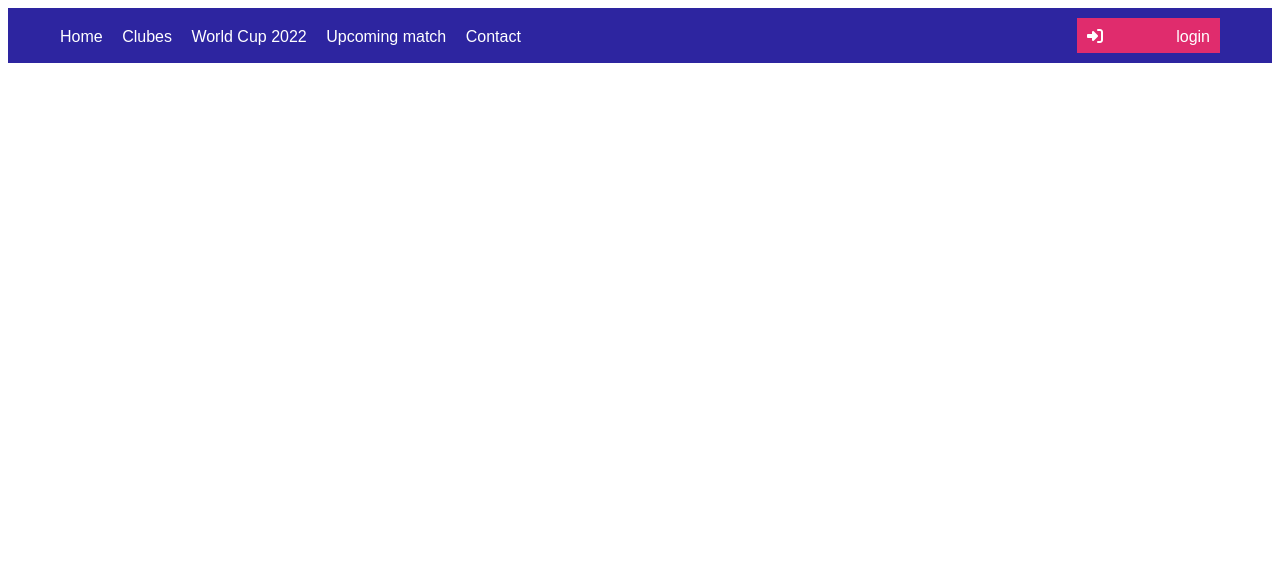
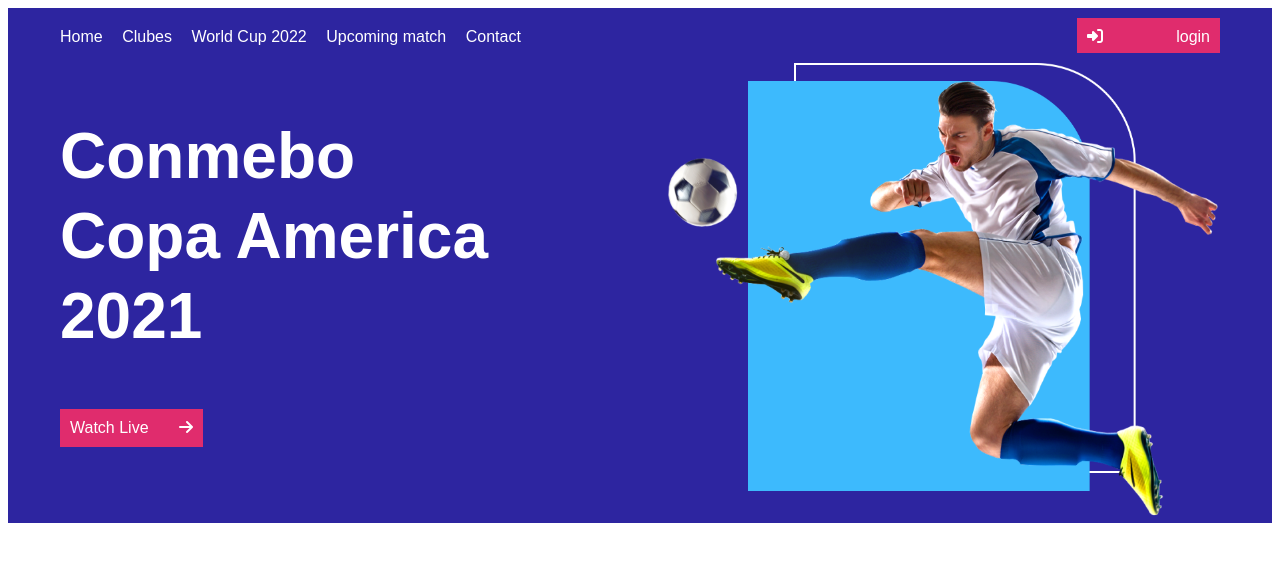
Before and after one commit to Mehedi287/Foot-Ball-Club, a plain HTML site: page index.html in a window 1280 px wide. Drawn offline with Linux system fonts and the light colour scheme.

Commit message:
secton head added

```diff
--- a/index.html
+++ b/index.html
@@ -16,7 +16,7 @@
     <!-- srat headers -->
     <header>
         <!-- navication bar -->
-        <nav>
+        <nav class="container nav">
             <div class="menu-bar">
                 <a target="_balnk" href="#">Home</a>
                 <a target="_balnk" href="#">Clubes</a>
@@ -28,6 +28,21 @@
                 <a target="_balnk" href="#"><i class="fas fa-sign-in-alt"></i>login</a>
             </div>
         </nav>
+        <!-- start head section -->
+        <section class="container head-section">
+            <div class="section-title">
+                <h1>Conmebo Copa America 2021</h1>
+                <div class="login">
+                    <a target="_balnk" href="#">Watch Live<i class="fas fa-arrow-right"></i></a>
+                </div>
+
+            </div>
+
+            <div class="secton-thumble">
+                <img src="images/banner.png" alt="">
+            </div>
+
+        </section>
     </header>
 </body>
 
--- a/style.css
+++ b/style.css
@@ -8,6 +8,10 @@
  body{
     font-family: 'Fira Sans Condensed', sans-serif;
  }
+ .container{
+    width: 1160px;
+    margin: 0 auto;
+ }
  /*----------------
   header styles
   ----------------*/
@@ -16,12 +20,10 @@
       width: 100%;
   }
   /* navicaton styles */
-  nav{
+.nav{
       display: flex;
       justify-content: space-between;
       height: 35px;
-      width: 1160px;
-      margin: 0 auto;
       padding: 10px;
   }
   .menu-bar{
@@ -36,12 +38,33 @@
   .login{
        width: 123px;
       background-color: #E02C6D;
-      ;
       padding: 10px;
   }
+  .login:hover{
+      background-color: violet;
+}
 .login a{
     color: white;
     text-decoration: none;
    display: flex;
    justify-content: space-between;
 }
+/*-----------------------
+ head secstions styles
+ ----------------------*/
+  .head-section{
+      display: flex;
+      justify-content: space-between;
+  }
+  .section-title{
+      width: 455px;
+  }
+.section-title h1 {
+     color: white;
+     font-size: 64px;
+     font-weight: 700;
+     line-height: 80px;
+    }
+ .secton-thumble img{
+      width: 556px;
+ }
```
